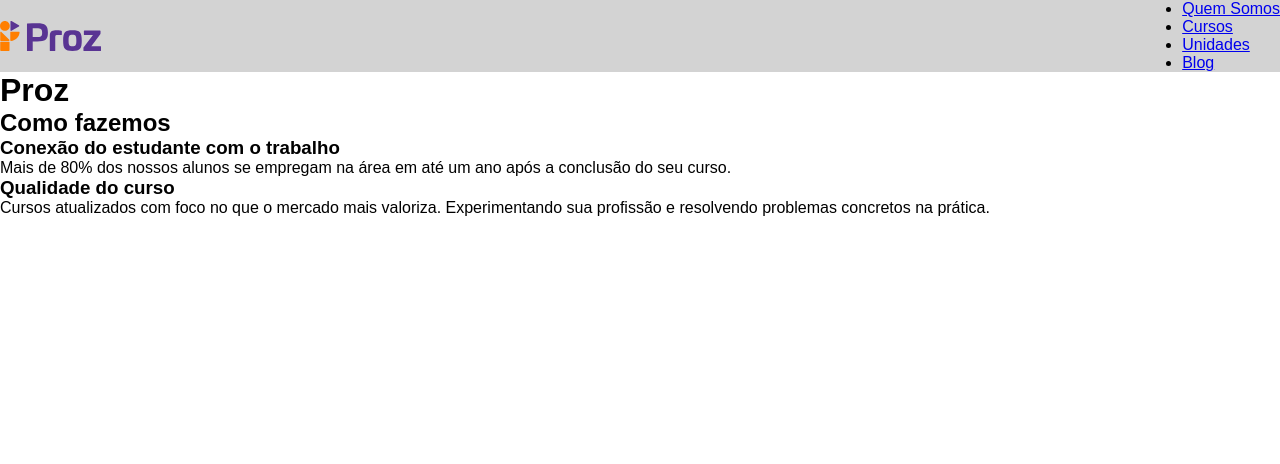
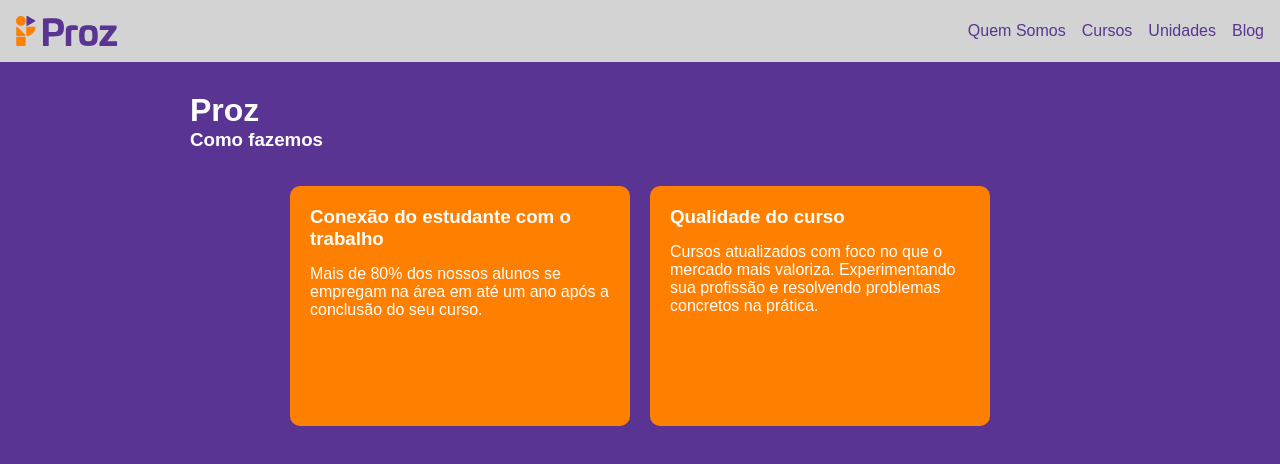
Before and after one commit to luccaByte/html5-proz-page, a plain HTML site: page index.html in a window 1280 px wide. Drawn offline with Linux system fonts and the light colour scheme.

Commit message:
projeto finalizado

```diff
--- a/assets/css/global.css
+++ b/assets/css/global.css
@@ -4,8 +4,65 @@
     font-family: 'Marven Pro', sans-serif;
 }
 
+body {
+    background-color: #593493;
+    color: white;
+
+}
+
 header {
     background-color: lightgrey;
     display: flex;
     justify-content: space-between;
+    padding: 16px;
+    margin-bottom: 10px;
 }
+
+ul {
+    list-style-type: none;
+    height: 100%;
+
+    display: flex;
+    align-items: center;
+
+}
+
+li {
+    padding-left: 16px;
+}
+
+a {
+    text-decoration: none;
+    color: #593493;
+}
+
+main {
+    padding: 20px;
+    width: 900px;
+    margin: 0 auto;
+}
+
+section {
+    margin-top: 25px;
+
+    display: flex;
+    justify-content: center;
+}
+
+.container {
+    background-color: #ff7f00;
+    border-radius: 10px;
+    padding: 20px;
+    margin: 10px;
+    width: 300px;
+    height: 200px;
+
+}
+
+.container h3 {
+    font: 1.5rem;
+}
+
+.container p {
+    margin-top: 5%;
+}
--- a/index.html
+++ b/index.html
@@ -16,6 +16,9 @@
         <link href="https://fonts.googleapis.com/css2?family=Maven+Pro&display=swap" rel="stylesheet">
     </head>
     <body>
+
+        <!-- Menu -->
+
         <header>
             <img src="assets/img/logotipo_proz.svg" alt="Logo Proz">
 
@@ -37,17 +40,19 @@
             </nav>
         </header>
 
+        <!-- Conteúdo Principal -->
+
         <main>
             <h1>Proz</h1>
-            <h2>Como fazemos</h2>
+            <h3>Como fazemos</h3>
 
             <section>
-                <div>
+                <div class="container">
                     <h3>Conexão do estudante com o trabalho</h3>
                     <p>Mais de 80% dos nossos alunos se empregam na área em até um ano após a conclusão do seu curso.</p>
                 </div>
 
-                <div>
+                <div class="container">
                     <h3>Qualidade do curso</h3>
                     <p>Cursos atualizados com foco no que o mercado mais valoriza. Experimentando sua profissão e resolvendo problemas concretos na prática.</p>
                 </div>
@@ -59,5 +64,9 @@
         <footer>
 
         </footer>
+
+        <!-- Scripts -->
+
+        <script src="assets/js/main.js"></script>
     </body>
 </html>
```
